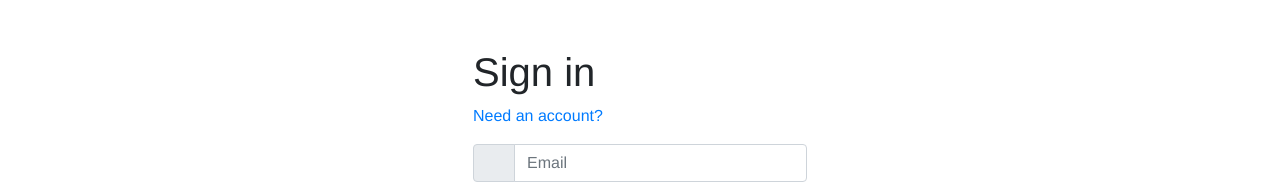
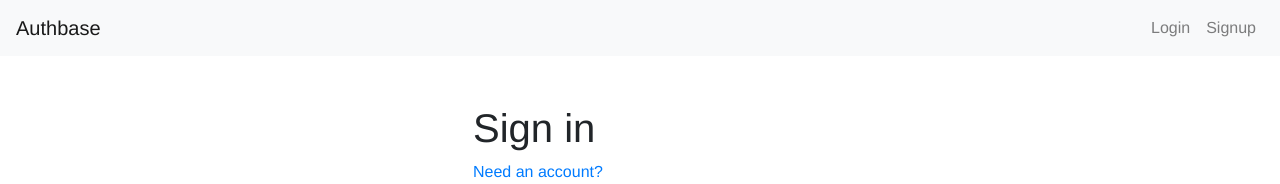
Before and after one commit to coenvk/authbase, a Vue app: page / in a window 1280 px wide. Shown: the top 184 px of the page. Built offline with nearby package versions, Linux system fonts and the light colour scheme; some icons are missing.

Commit message:
Update App.vue

```diff
--- a/src/App.vue
+++ b/src/App.vue
@@ -1,5 +1,6 @@
 <template>
   <div id="app">
+    <navbar/>
     <b-container class="p-4">
       <loader v-if="isLoading"></loader>
       <router-view/>
```
